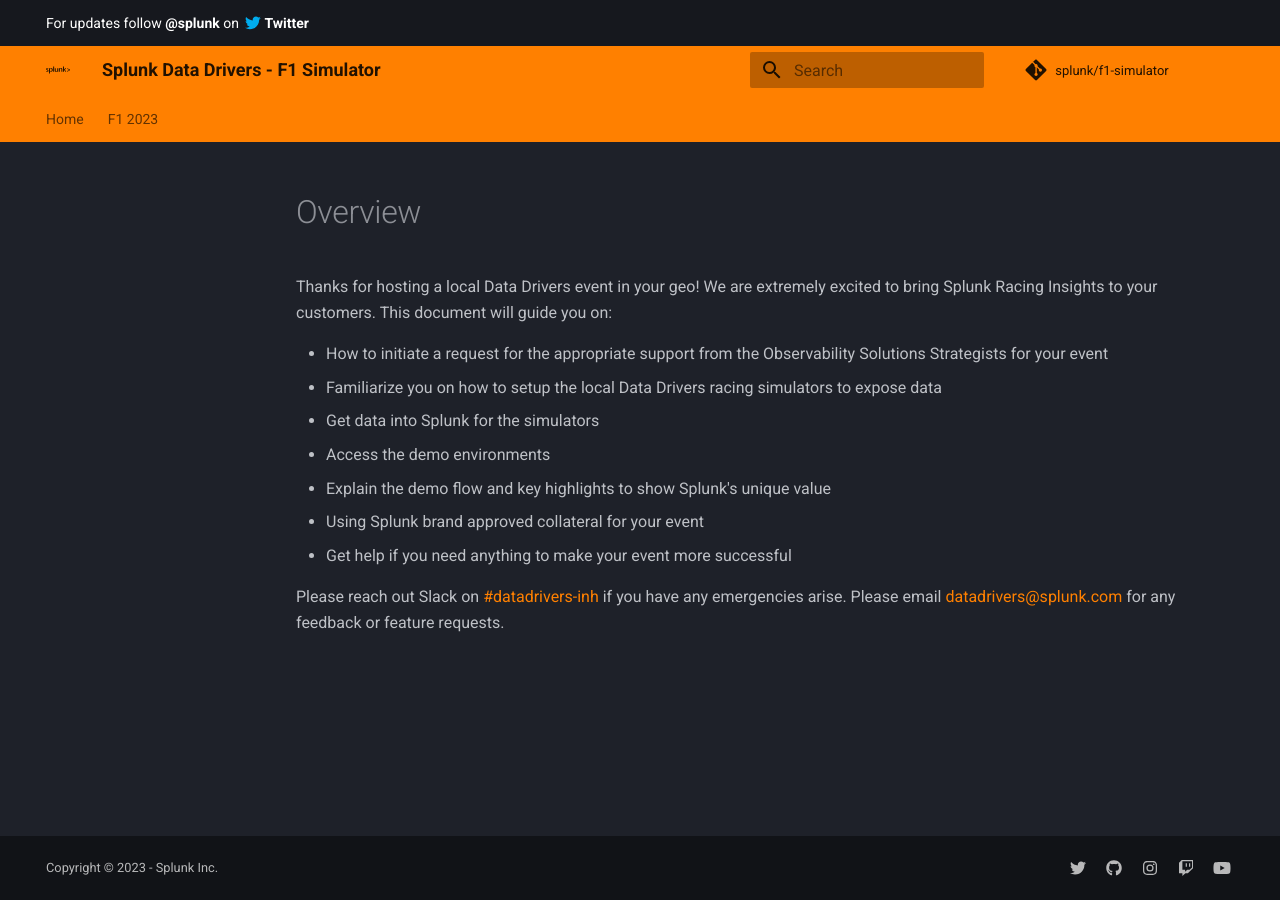
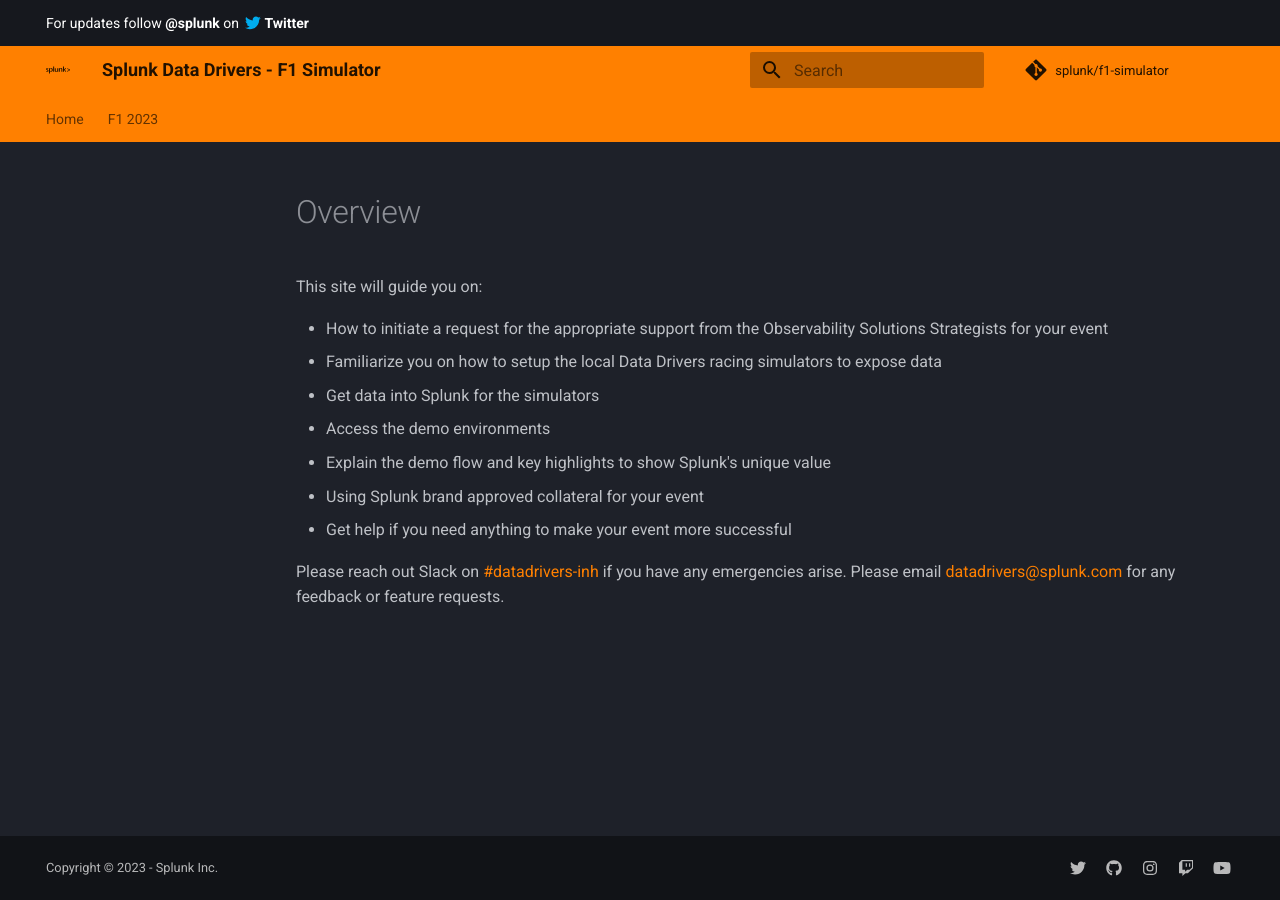
Before and after one commit to splunk/f1-simulator, an MkDocs documentation site: the page built from docs/event_guide/index.md, in a window 1280 px wide. Built offline with MkDocs 1.6.1 and Material for MkDocs 9.7.7, drawn with Linux system fonts in a browser that asks for light colours; comment, search, counter and statistics services are not loaded.

Commit message:
Updated documentation

```diff
--- a/docs/event_guide/index.md
+++ b/docs/event_guide/index.md
@@ -1,6 +1,6 @@
 # Overview
 
-Thanks for hosting a local Data Drivers event in your geo! We are extremely excited to bring Splunk Racing Insights to your customers. This document will guide you on:
+This site will guide you on:
 
 - How to initiate a request for the appropriate support from the Observability Solutions Strategists for your event
 - Familiarize you on how to setup the local Data Drivers racing simulators to expose data
```
Also changed, not shown: docs/event_guide/host_laptop.md (+1 -1 lines), docs/f1_2023/dashboards.md (+4 -0 lines).
